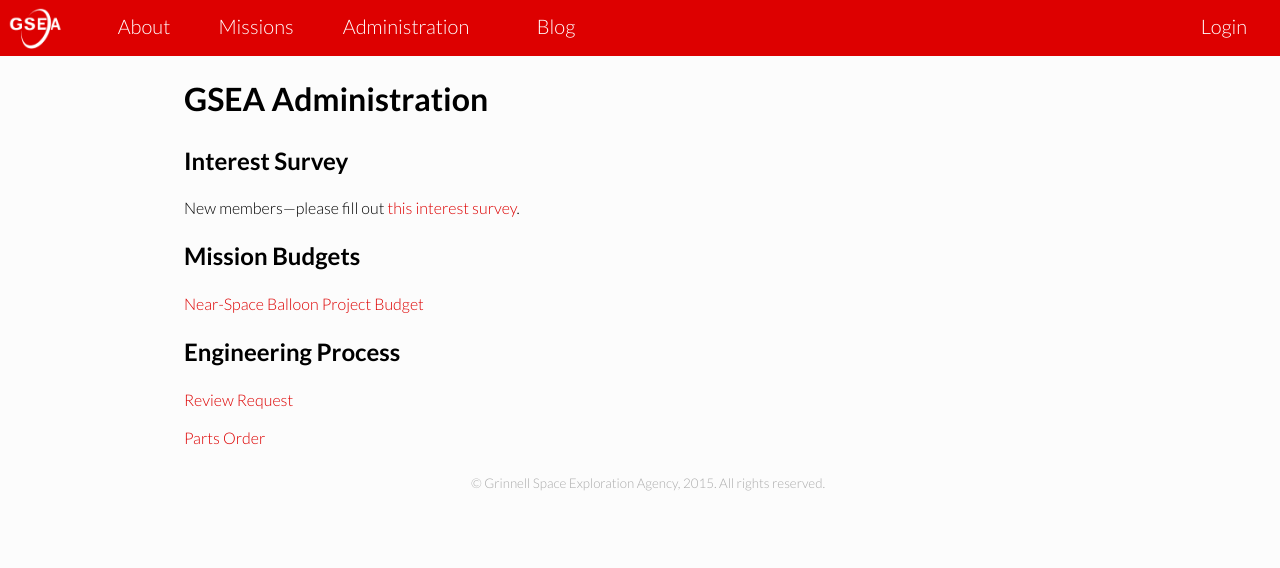
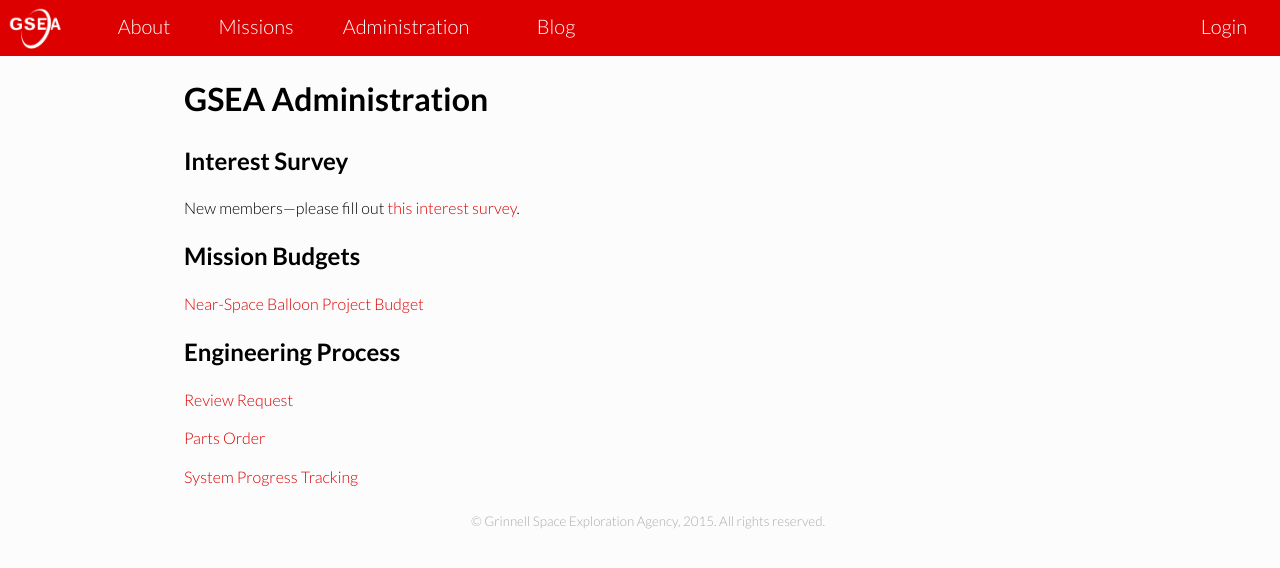
Before and after one commit to GrinnellSEA/GrinnellSEA.github.io, a Jekyll site: the page built from administration/index.md, in a window 1280 px wide. Shown: the top 568 px of the page. Built offline with Jekyll 4.4.1, drawn with Linux system fonts in a browser that asks for light colours.

Commit message:
Update index.md

```diff
--- a/administration/index.md
+++ b/administration/index.md
@@ -18,4 +18,6 @@
 
 [Parts Order](https://docs.google.com/forms/d/1hhSpG48cjOC3B4VpkQMxftGJdfarbLL_ZKpN8BTPjto/viewform)
 
+[System Progress Tracking](https://docs.google.com/document/d/1BPysrvO8gSOnd8NBbkP2i5snh8qwPDoDyeyJ6W0BSR4/edit?usp=sharing)
+
 </div>
```
